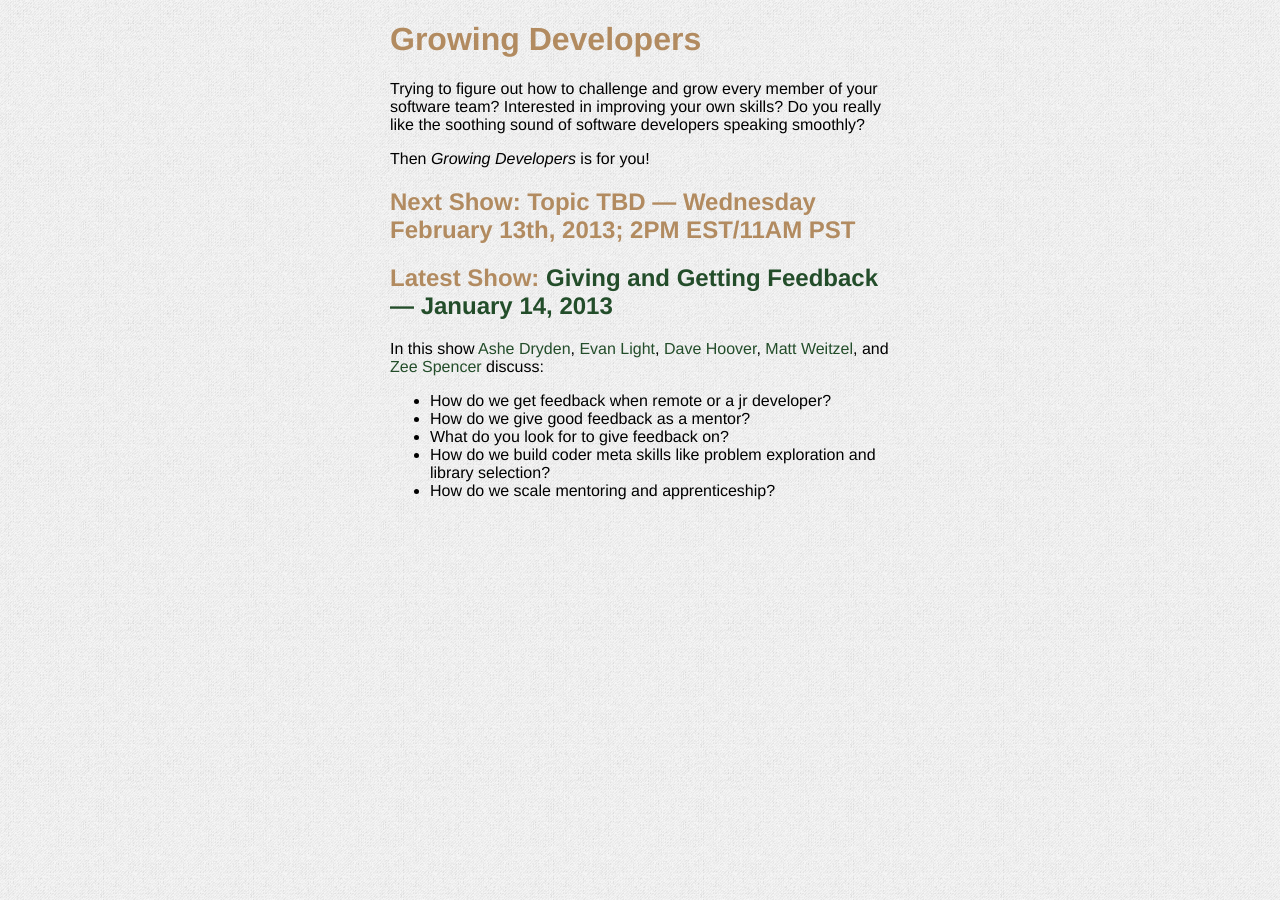
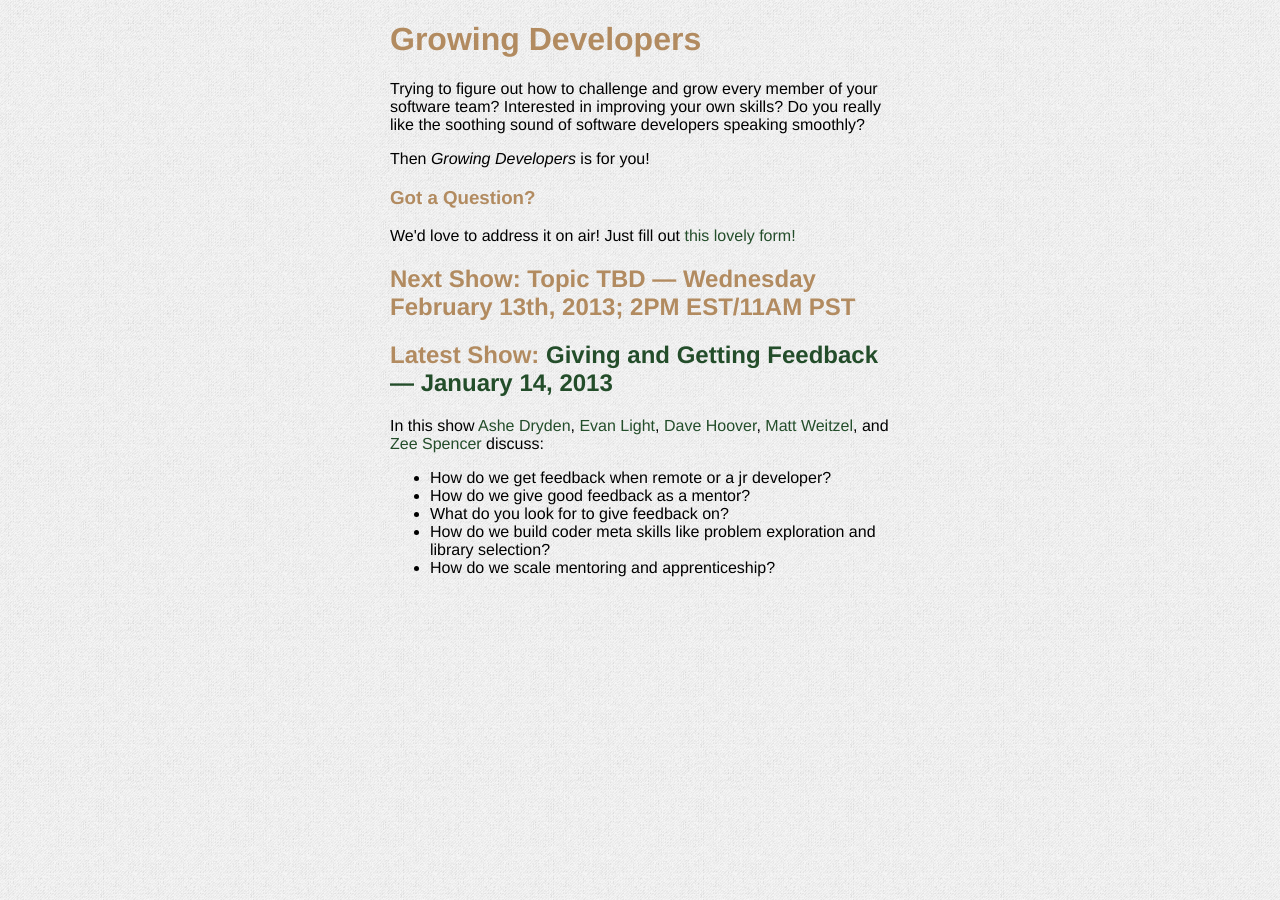
Before and after one commit to theotherzach/growing-developers-website, a Jekyll site: the page built from _content/index.html, in a window 1280 px wide. Built offline with Jekyll 4.4.1, drawn with Linux system fonts in a browser that asks for light colours.

Commit message:
Add Q & A form link

```diff
--- a/_content/index.html
+++ b/_content/index.html
@@ -9,7 +9,12 @@ the soothing sound of software developers speaking smoothly?</p>
 
 <p>Then <em>Growing Developers</em> is for you!</p>
 
+<h3>Got a Question?</h3>
+<p>We'd love to address it on air! Just fill out <a
+  href="https://docs.google.com/forms/d/1bYEH1zt01TN717INRJstKqmDAFFm7p2MLvudp_AuEtU/viewform">this
+  lovely form!</a></p>
 <h2>Next Show: Topic TBD &mdash; Wednesday February 13th, 2013; 2PM EST/11AM PST</h2>
+
 
 <h2>Latest Show: <a href="/giving-and-getting-feedback/">Giving and Getting Feedback &mdash; January 14, 2013</a></h3>
 <p>In this show <a href="http://twitter.com/ashedryden">Ashe Dryden</a>, <a href="http://twitter.com/ashedryden">Evan Light</a>,
```
